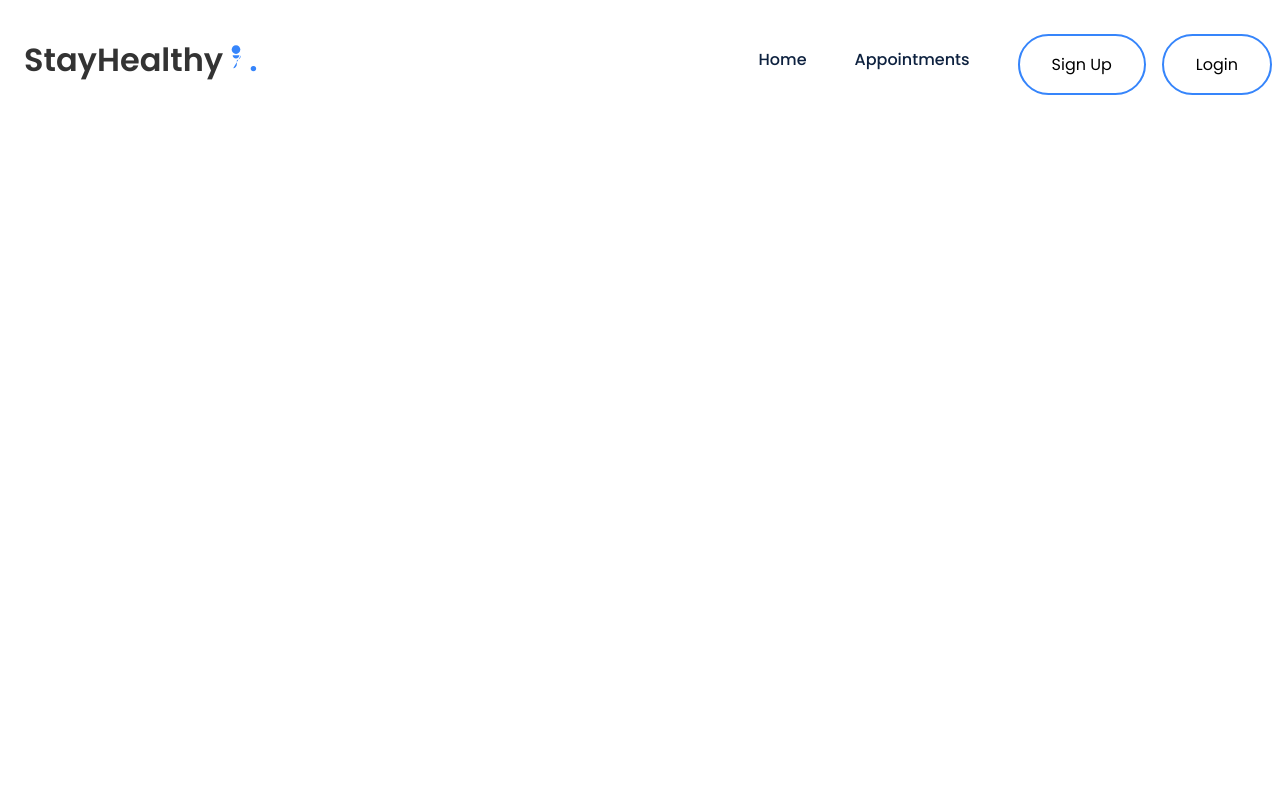
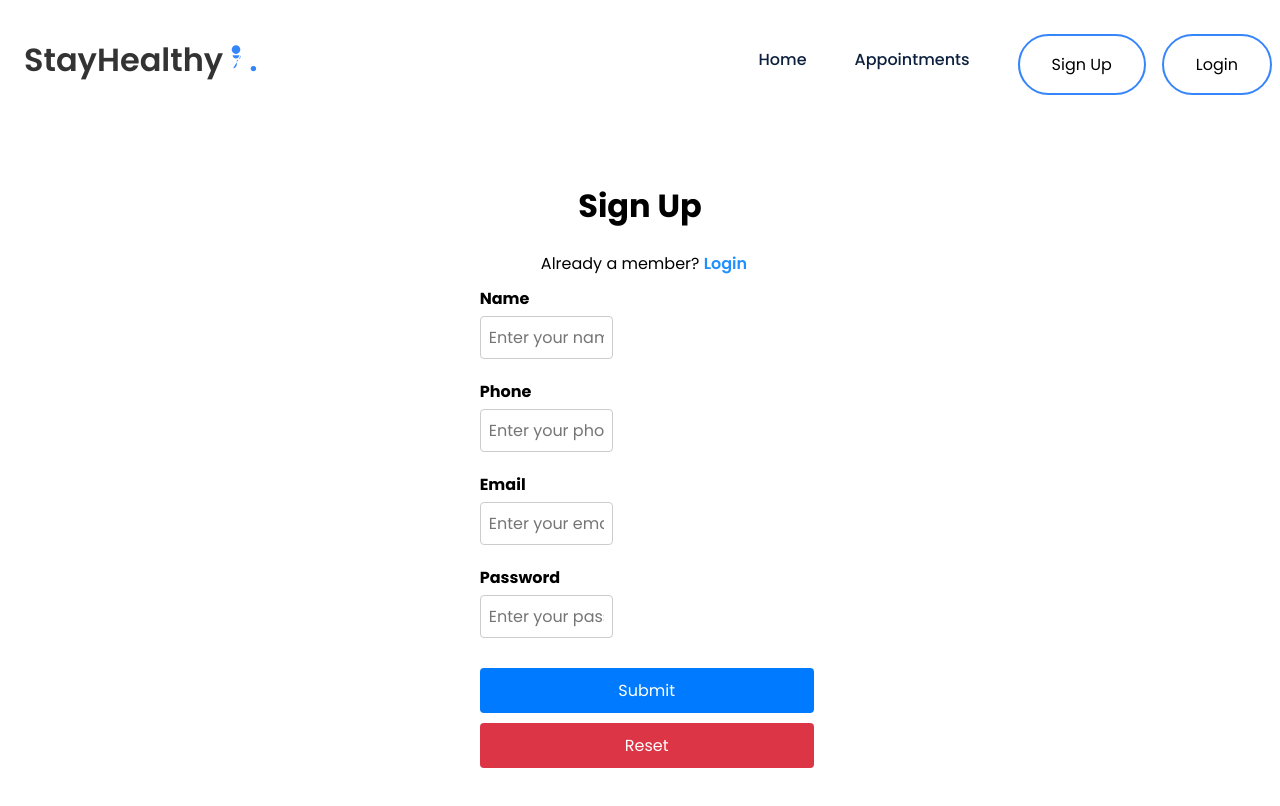
Before and after one commit to TheGoodKevin/test_med_app, a React (Create React App) app: page /signup in a window 1280 px wide. Shown: the top 806 px of the page. Built offline with nearby package versions, Linux system fonts and the light colour scheme.

Commit message:
login and sign up

```diff
--- a/src/App.js
+++ b/src/App.js
@@ -2,6 +2,8 @@ import React from 'react';
 import { BrowserRouter, Routes, Route } from "react-router-dom";
 import Navbar from './Components/Navbar/Navbar';
 import Landing_Page from './Components/Landing_Page/Landing_Page';
+import Login from './Components/Login/Login';
+import SignUp from './Components/Sign_Up/Sign_Up';
 
 function App() {
   return (
@@ -10,6 +12,8 @@ function App() {
         <Navbar />
         <Routes>
           <Route path="/" element={<Landing_Page />} />
+          <Route path="/login" element={<Login />} />
+          <Route path="/signup" element={<SignUp />} />
         </Routes>
       </BrowserRouter>
     </div>
--- a/src/Components/Login/Login.css
+++ b/src/Components/Login/Login.css
@@ -1,9 +1,11 @@
 /* Styles for the main container */
 .container {
-    max-width: 900px; /* Maximum width of the container */
-    margin: 0 auto; /* Center the container horizontally */
-    padding: 40px; /* Padding inside the container */
-    margin-top: 10%; /* Top margin of 10% */
+    display: flex;
+    flex-direction: column;
+    align-items: center;
+    justify-content: center;
+    min-height: 100vh;
+    padding: 40px;
 }
 
 /* Styles for form groups */
@@ -53,3 +55,8 @@
     background-color: #dc3545; /* Background color for danger buttons */
     color: #fff; /* Text color for danger buttons */
 }
+
+.error-text {
+  color: red;
+  font-size: 0.8em;
+}
--- /dev/null
+++ b/src/Components/Login/Login.js
@@ -0,0 +1,107 @@
+import React, { useState } from 'react';
+import './Login.css';
+
+const Login = () => {
+  const [formData, setFormData] = useState({
+    email: '',
+    password: ''
+  });
+
+  const [errors, setErrors] = useState({});
+
+  const validate = () => {
+    let temp = {};
+
+    if (!/\S+@\S+\.\S+/.test(formData.email)) {
+      temp.email = 'Enter a valid email address';
+    }
+
+    if (!formData.password) {
+      temp.password = 'Password is required';
+    }
+
+    setErrors(temp);
+    return Object.keys(temp).length === 0;
+  };
+
+  const handleChange = (e) => {
+    setFormData({ ...formData, [e.target.name]: e.target.value });
+  };
+
+  const handleSubmit = (e) => {
+    e.preventDefault();
+    if (validate()) {
+      alert('Login successful (placeholder)');
+      // Add your actual login logic here
+    }
+  };
+
+  return (
+    <div className="container">
+      <div className="login-grid">
+        <div className="login-text">
+          <h2>Login</h2>
+        </div>
+        <div className="login-text">
+          Are you a new member?{' '}
+          <span>
+            <a href="/signup" style={{ color: '#2190FF' }}>
+              Sign Up Here
+            </a>
+          </span>
+        </div>
+        <br />
+        <div className="login-form">
+          <form onSubmit={handleSubmit}>
+            <div className="form-group">
+              <label htmlFor="email">Email</label>
+              <input
+                type="email"
+                name="email"
+                id="email"
+                className="form-control"
+                placeholder="Enter your email"
+                onChange={handleChange}
+              />
+              <span className="error-text">{errors.email}</span>
+            </div>
+            <div className="form-group">
+              <label htmlFor="password">Password</label>
+              <input
+                type="password"
+                name="password"
+                id="password"
+                className="form-control"
+                placeholder="Enter your password"
+                onChange={handleChange}
+              />
+              <span className="error-text">{errors.password}</span>
+            </div>
+            <div className="btn-group">
+              <button
+                type="submit"
+                className="btn btn-primary mb-2 mr-1 waves-effect waves-light"
+              >
+                Login
+              </button>
+              <button
+                type="reset"
+                className="btn btn-danger mb-2 waves-effect waves-light"
+                onClick={() => {
+                  setFormData({ email: '', password: '' });
+                  setErrors({});
+                }}
+              >
+                Reset
+              </button>
+            </div>
+            <br />
+            <div className="login-text">Forgot Password?</div>
+          </form>
+        </div>
+      </div>
+    </div>
+  );
+};
+
+export default Login;
--- a/src/Components/Sign_Up/Sign_Up.css
+++ b/src/Components/Sign_Up/Sign_Up.css
@@ -1,10 +1,11 @@
 /* Styles for the container element */
 .container {
-    max-width: 900px; /* Set maximum width for the container */
-    margin: 0 auto; /* Center the container horizontally */
-    padding: 40px; /* Add padding inside the container */
-    margin-top: 10%; /* Set top margin as a percentage of the viewport height */
-    overflow: hidden; /* Hide any overflowing content */
+    display: flex;
+    flex-direction: column;
+    align-items: center;
+    justify-content: center;
+    min-height: 100vh;
+    padding: 40px;
 }
 
 /* Styles for the password visibility icon */
@@ -115,3 +116,8 @@
     background-color: #dc3545; /* Set background color for danger button */
     color: #fff; /* Set text color for danger button */
 }
+
+.error-text {
+  color: red;
+  font-size: 0.8em;
+}
--- /dev/null
+++ b/src/Components/Sign_Up/Sign_Up.js
@@ -0,0 +1,113 @@
+import React, { useState } from 'react';
+import './Sign_Up.css';
+
+const Sign_Up = () => {
+  const [formData, setFormData] = useState({
+    name: '',
+    phone: '',
+    email: '',
+    password: ''
+  });
+
+  const [errors, setErrors] = useState({});
+
+  const validate = () => {
+    let temp = {};
+
+    if (!formData.name.trim()) temp.name = 'Name is required';
+    if (!/^\d{10}$/.test(formData.phone)) temp.phone = 'Phone must be 10 digits';
+    if (!/\S+@\S+\.\S+/.test(formData.email)) temp.email = 'Email is invalid';
+    if (formData.password.length < 6) temp.password = 'Password must be at least 6 characters';
+
+    setErrors(temp);
+    return Object.keys(temp).length === 0;
+  };
+
+  const handleChange = (e) => {
+    setFormData({ ...formData, [e.target.name]: e.target.value });
+  };
+
+  const handleSubmit = (e) => {
+    e.preventDefault();
+    if (validate()) {
+      alert('Form submitted successfully!');
+      // submit logic here
+    }
+  };
+
+  return (
+    <div className="container" style={{ marginTop: '5%' }}>
+      <div className="signup-grid">
+        <div className="signup-text">
+          <h1>Sign Up</h1>
+        </div>
+        <div className="signup-text1" style={{ textAlign: 'left' }}>
+          Already a member?{' '}
+          <span><a href="/login" style={{ color: '#2190FF' }}>Login</a></span>
+        </div>
+        <div className="signup-form">
+          <form onSubmit={handleSubmit}>
+            <div className="form-group">
+              <label htmlFor="name">Name</label>
+              <input
+                type="text"
+                name="name"
+                id="name"
+                className="form-control"
+                placeholder="Enter your name"
+                onChange={handleChange}
+              />
+              <span className="error-text">{errors.name}</span>
+            </div>
+
+            <div className="form-group">
+              <label htmlFor="phone">Phone</label>
+              <input
+                type="tel"
+                name="phone"
+                id="phone"
+                className="form-control"
+                placeholder="Enter your phone number"
+                onChange={handleChange}
+              />
+              <span className="error-text">{errors.phone}</span>
+            </div>
+
+            <div className="form-group">
+              <label htmlFor="email">Email</label>
+              <input
+                type="email"
+                name="email"
+                id="email"
+                className="form-control"
+                placeholder="Enter your email"
+                onChange={handleChange}
+              />
+              <span className="error-text">{errors.email}</span>
+            </div>
+
+            <div className="form-group">
+              <label htmlFor="password">Password</label>
+              <input
+                type="password"
+                name="password"
+                id="password"
+                className="form-control"
+                placeholder="Enter your password"
+                onChange={handleChange}
+              />
+              <span className="error-text">{errors.password}</span>
+            </div>
+
+            <div className="btn-group">
+              <button type="submit" className="btn btn-primary">Submit</button>
+              <button type="reset" className="btn btn-danger">Reset</button>
+            </div>
+          </form>
+        </div>
+      </div>
+    </div>
+  );
+};
+
+export default Sign_Up;
```
